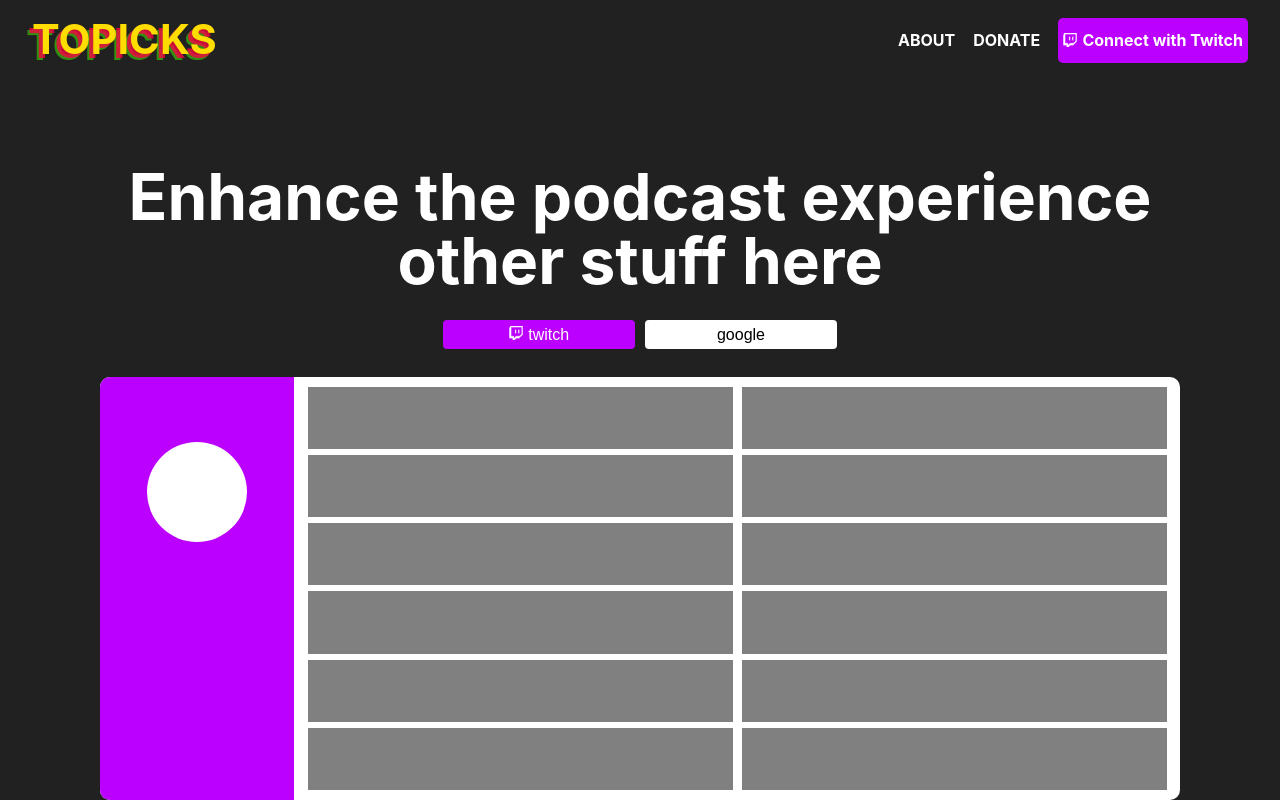
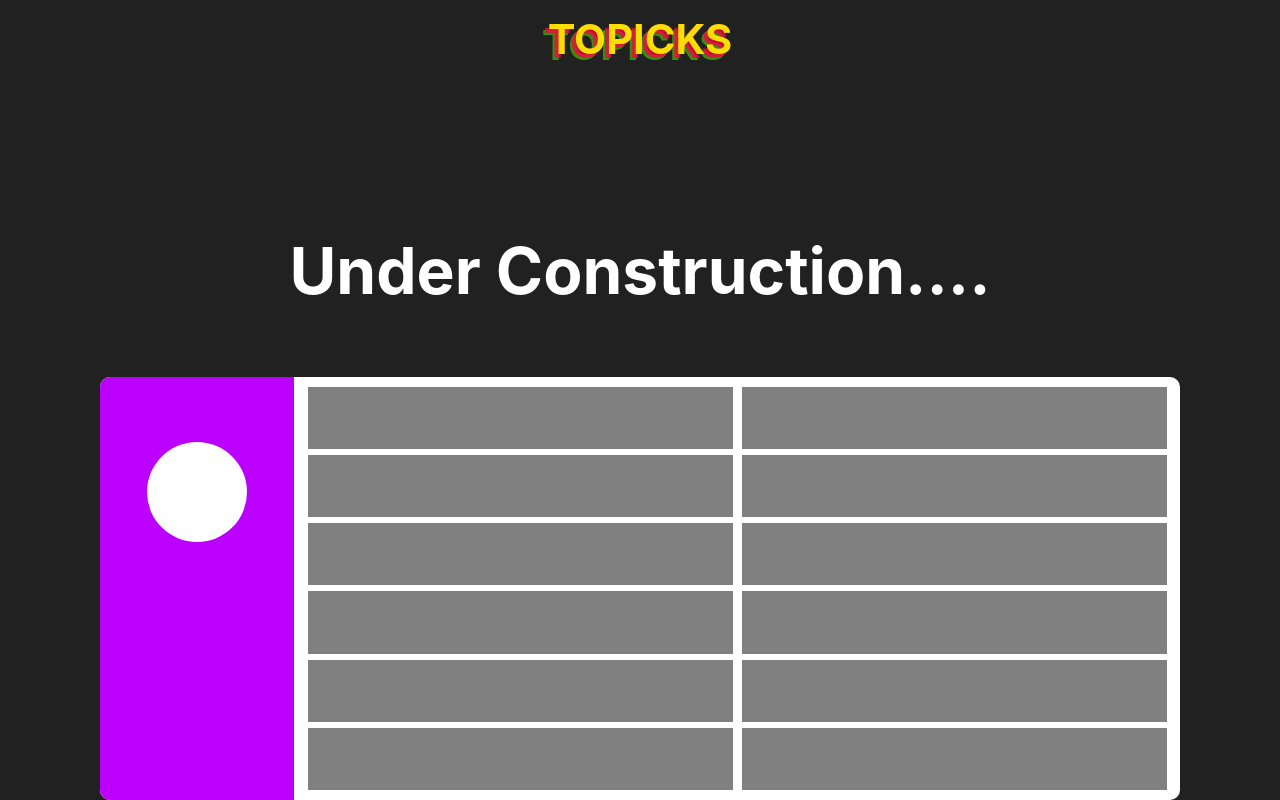
Before and after one commit to Jmendez44/topic-client, a React (Create React App) app: page / in a window 1280 px wide. Built offline with nearby package versions, Linux system fonts and the light colour scheme; a web font is replaced by a local one.

Commit message:
under construction page

```diff
--- a/src/App.css
+++ b/src/App.css
@@ -250,6 +250,7 @@ code {
   width: 80%;
   overflow-x: scroll;
   padding: 0.5% 1%;
+  background: white;
 }
 
 .topic-container {
@@ -512,9 +513,9 @@ code {
   display: -webkit-box;
   display: -ms-flexbox;
   display: flex;
-  -webkit-box-pack: justify;
-      -ms-flex-pack: justify;
-          justify-content: space-between;
+  -webkit-box-pack: center;
+      -ms-flex-pack: center;
+          justify-content: center;
   position: fixed;
   -webkit-box-align: center;
       -ms-flex-align: center;
--- a/src/App.scss
+++ b/src/App.scss
@@ -411,7 +411,7 @@ code {
 
 .landing-nav {
   display: flex;
-  justify-content: space-between;
+  justify-content: center;
   position: fixed;
   align-items: center;
   width: 95vw;
--- a/src/Landing.jsx
+++ b/src/Landing.jsx
@@ -6,40 +6,14 @@ export const Landing = () => {
     <>
       <div className="landing-nav">
         <div className="nav-logo">TOPICKS</div>
-        <ul className="nav-links">
-          <li>
-            <a href="">ABOUT</a>
-          </li>
-          <li>
-            <a href="">DONATE</a>
-          </li>
-          <li>
-            <a className="twitch-btn" href="">
-              <img
-                src={require("./assets/twitch-purple-logo-black-and-white.png")}
-                alt=""
-              />
-              Connect with Twitch
-            </a>
-          </li>
-        </ul>
+
       </div>
       <div className="landing-container">
         <div className="decription">
           <h1>
-            Enhance the podcast experience <br /> other stuff here
+            Under Construction....
           </h1>
-          <div className="btns">
-            <button className="twitch">
 
-              <img
-                src={require("./assets/twitch-purple-logo-black-and-white.png")}
-                alt=""
-              />
-              twitch
-            </button>
-            <button>google</button>
-          </div>
         </div>
         <Example />
         {/* <div className="footer"></div> */}
```
Also changed, not shown: 1 other file (tests, documents, lock files or other folders).
